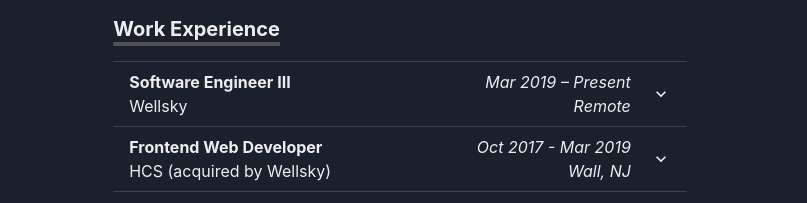
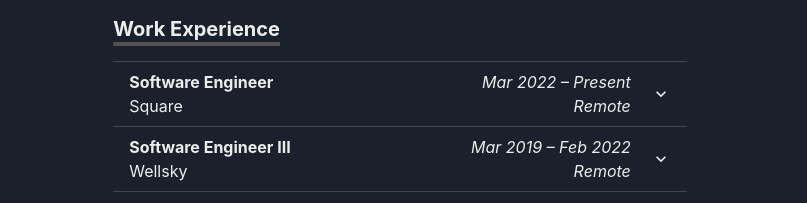
Before and after one commit to jameshiner/dev, a React (Create React App) app: page / in a window 1280 px wide. Shown: the part 537-740 px from the top of the page, without its empty margins (240-1047 px from the left). Built offline with nearby package versions, Linux system fonts and the light colour scheme.

Commit message:
add square

```diff
--- a/src/pages/About.js
+++ b/src/pages/About.js
@@ -14,9 +14,17 @@
 
 const jobs = [
   {
+    company: 'Square',
+    role: 'Software Engineer',
+    date: 'Mar 2022 – Present',
+    location: 'Remote',
+    bullets: [
+      'Frontend Engineer on the RST Growth and Engagement Team'
+    ],
+  }, {
     company: 'Wellsky',
     role: 'Software Engineer III',
-    date: 'Mar 2019 – Present',
+    date: 'Mar 2019 – Feb 2022',
     location: 'Remote',
     bullets: [
       'Designed layouts and built frontend logic to implement enhancements and bug fixes for the financial module of Wellsky’s Specialty Care Application to be pushed out at the end of each two week sprint',
```
